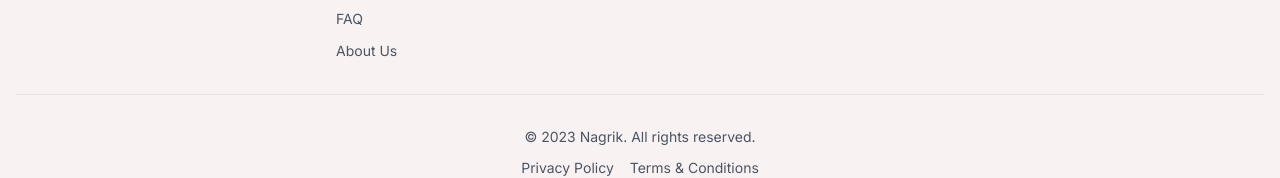
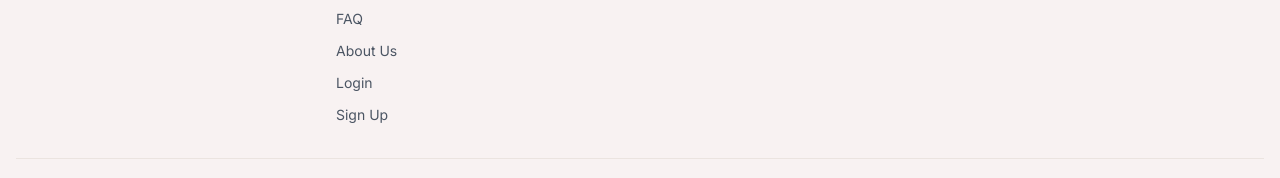
Before and after one commit to Uvesh-Multani/DE-Nagrik, a Next.js app: page / in a window 1280 px wide. Shown: the part 2177-2355 px from the top of the page. Built offline with nearby package versions, Linux system fonts and the light colour scheme.

Commit message:
commit 5

```diff
--- a/components/footer.tsx
+++ b/components/footer.tsx
@@ -20,6 +20,8 @@ export default function Footer() {
 
               <li><Link href="/faq" className="text-sm text-gray-600 hover:text-primary">FAQ</Link></li>
               <li><Link href="/about" className="text-sm text-gray-600 hover:text-primary">About Us</Link></li>
+              <li><Link href="/login" className="text-sm text-gray-600 hover:text-primary">Login</Link></li>
+              <li><Link href="/signup" className="text-sm text-gray-600 hover:text-primary">Sign Up</Link></li>
             </ul>
           </div>
           <div>
--- a/components/header.tsx
+++ b/components/header.tsx
@@ -79,7 +79,7 @@ export default function Header() {
                 <Link href="/login">
                   <Button variant="outline">Login</Button>
                 </Link>
-                <Link href="/signup">
+                <Link href="/signup" className="hidden md:inline-flex">
                   <Button variant="default">Sign Up</Button>
                 </Link>
               </>
```
